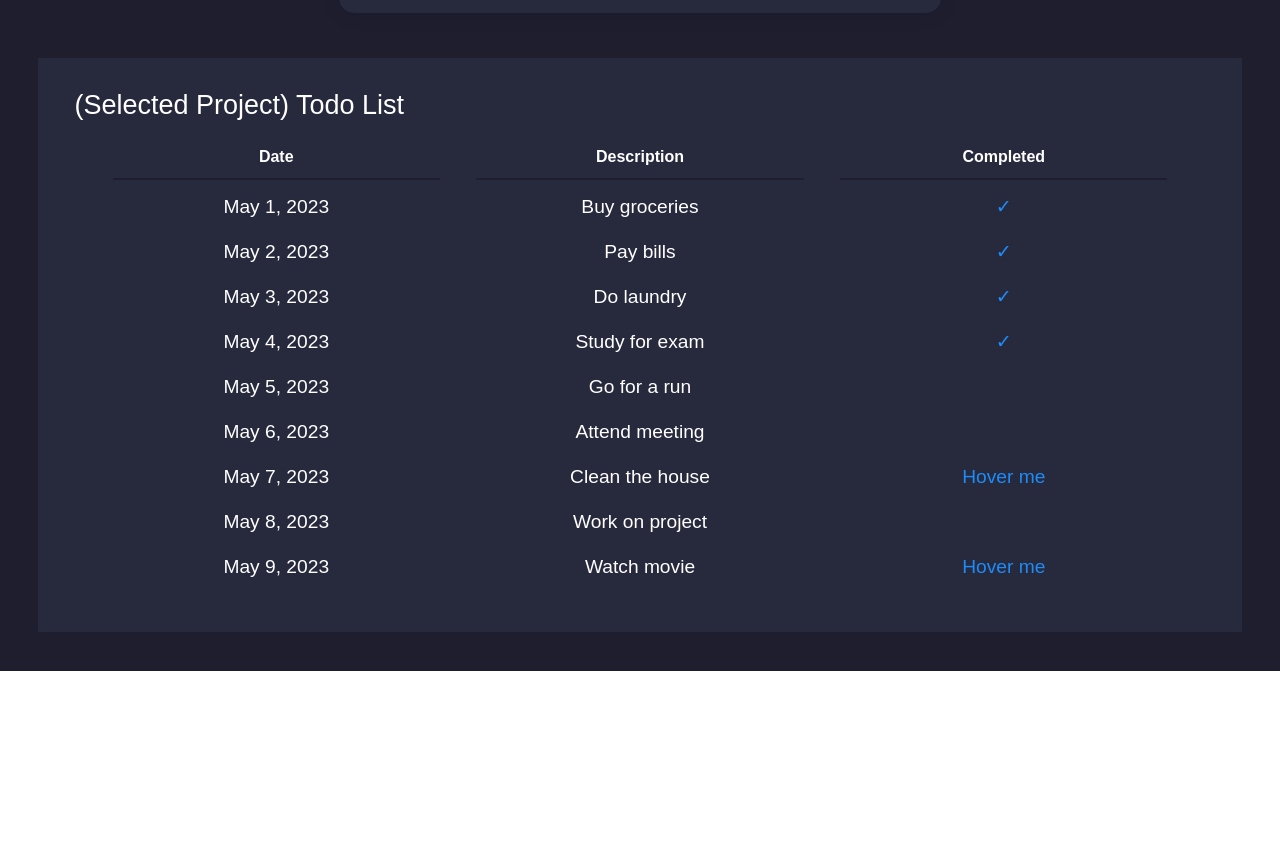
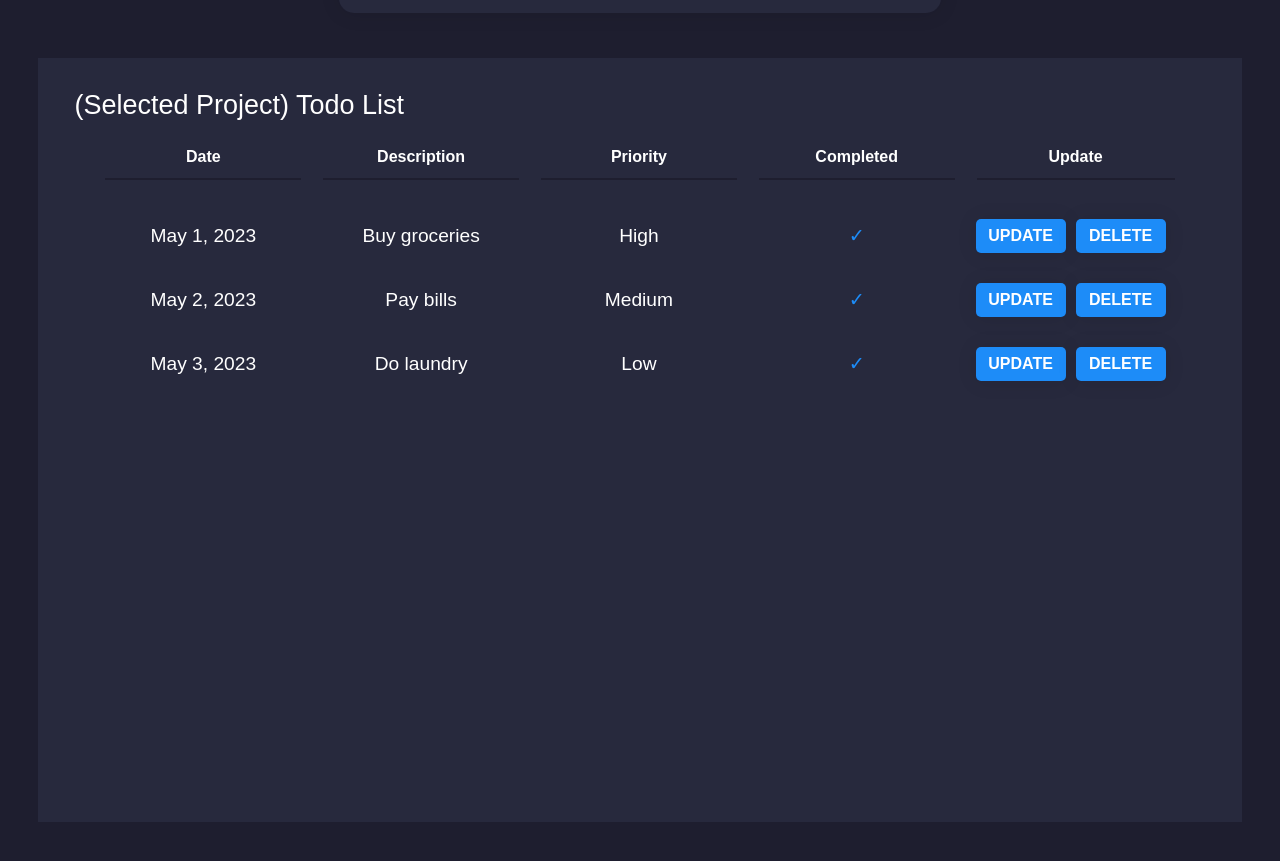
Before and after one commit to ksh009/top-todo-application, a plain HTML site: page index.html in a window 1280 px wide. Shown: the part 1552-2413 px from the top of the page. Before the commit the page ends 2223 px from the top, so only its background shows below. Drawn offline with Linux system fonts and the light colour scheme.

Commit message:
Update todo table

```diff
--- a/index.html
+++ b/index.html
@@ -203,7 +203,7 @@
 					<button type="submit">CREATE PROJECT</button>
 				</form>
 			</div>
-			<div class="todo-list-container">
+			<!-- <div class="todo-list-container">
 				<h2>(Selected Project) Todo List</h2>
 				<div class="todo-list">
 					<div class="header date">
@@ -236,38 +236,70 @@
 					<div class="todo-item date">May 3, 2023</div>
 					<div class="todo-item description">Do laundry</div>
 					<div class="todo-item completed">&#x2713;</div>
+				</div>
+			</div> -->
+            <div class="todo-list-container">
+                <h2>(Selected Project) Todo List</h2>
+                <div class="todo-list">
+                  <div class="header date">
+                    <span class="header-span">
+                      <p>Date</p>
+                      <hr class="project-hr">
+                    </span>
+                  </div>
+                  <div class="header description">
+                    <span class="header-span">
+                      <p>Description</p>
+                      <hr class="project-hr">
+                    </span>
+                  </div>
+                  <div class="header priority">
+                    <span class="header-span">
+                      <p>Priority</p>
+                      <hr class="project-hr">
+                    </span>
+                  </div>
+                  <div class="header completed">
+                    <span class="header-span">
+                      <p>Completed</p>
+                      <hr class="project-hr">
+                    </span>
+                  </div>
+                  <div class="header update">
+                    <span class="header-span">
+                      <p>Update</p>
+                      <hr class="project-hr">
+                    </span>
+                  </div>
 
-					<div class="todo-item date">May 4, 2023</div>
-					<div class="todo-item description">Study for exam</div>
-					<div class="todo-item completed">&#x2713;</div>
+                  <div class="todo-item date">May 1, 2023</div>
+                  <div class="todo-item description">Buy groceries</div>
+                  <div class="todo-item priority">High</div>
+                  <div class="todo-item completed">&#x2713;</div>
+                  <div class="todo-item update">
+                    <button class="update-btn">Update</button>
+                    <button class="delete-btn">Delete</button>
+                  </div>
 
-					<div class="todo-item date">May 5, 2023</div>
-					<div class="todo-item description">Go for a run</div>
-					<div class="todo-item completed"></div>
+                  <div class="todo-item date">May 2, 2023</div>
+                  <div class="todo-item description">Pay bills</div>
+                  <div class="todo-item priority">Medium</div>
+                  <div class="todo-item completed">&#x2713;</div>
+                  <div class="todo-item update">
+                    <button class="update-btn">Update</button>
+                    <button class="delete-btn">Delete</button>
+                  </div>
 
-					<div class="todo-item date">May 6, 2023</div>
-					<div class="todo-item description">Attend meeting</div>
-					<div class="todo-item completed"></div>
-
-					<div class="todo-item date">May 7, 2023</div>
-					<div class="todo-item description">Clean the house</div>
-					<div class="todo-item completed"><div class="parent">
-                        <span class="trigger">Hover me</span>
-                        <div class="target">This will be displayed</div>
-                    </div></div>
-
-					<div class="todo-item date">May 8, 2023</div>
-					<div class="todo-item description">Work on project</div>
-					<div class="todo-item completed"></div>
-
-					<div class="todo-item date">May 9, 2023</div>
-					<div class="todo-item description">Watch movie</div>
-					<div class="todo-item completed"><div class="parent">
-                        <span class="trigger">Hover me</span>
-                        <div class="target">This will be displayed</div>
-                    </div></div>
-				</div>
-			</div>
+                  <div class="todo-item date">May 3, 2023</div>
+                  <div class="todo-item description">Do laundry</div>
+                  <div class="todo-item priority">Low</div>
+                  <div class="todo-item completed">&#x2713;</div>
+                  <div class="todo-item update">
+                    <button class="update-btn">Update</button>
+                    <button class="delete-btn">Delete</button>
+                  </div>
+                </div>
+              </div>
 
 		</main>
 	</body>
--- a/styles.css
+++ b/styles.css
@@ -403,7 +403,7 @@ input:focus {
 }
 
 /* Todo list */
-.main-container .todo-list-container {
+/* .todo-list-container {
 	margin-top: 45px;
 	color: var(--text-color);
 	width: 100%;
@@ -414,26 +414,11 @@ input:focus {
 	padding: 27px 36px;
 }
 
-.main-container .todo-list-container h2 {
+.todo-list-container h2 {
 	font-size: 27px;
 	font-weight: normal;
 	color: var(--text-color);
 }
-
-/* .main-container .todo-list table {
-	border-collapse: collapse;
-	border: 1px solid lightgray;
-	background-color: var(--component-color);
-}
-
-.main-container .todo-list th {
-	font-weight: bold;
-	background-color: darkgray;
-}
-
-.main-container .todo-list td {
-	background-color: var(--component-color);
-} */
 
 .todo-list {
 	display: grid;
@@ -467,6 +452,106 @@ input:focus {
 
 .todo-item.completed {
 	color: var(--primary-color);
+} */
+
+.todo-list-container {
+	margin-top: 45px;
+	color: var(--text-color);
+	width: 100%;
+	display: flex;
+	flex-direction: column;
+	justify-content: center;
+	background-color: var(--component-color);
+	padding: 27px 36px;
+}
+
+.todo-list-container h2 {
+	font-size: 27px;
+	font-weight: normal;
+	color: var(--text-color);
+}
+
+.todo-list {
+	display: grid;
+	grid-template-columns: repeat(5, 1fr);
+	grid-template-rows: repeat(10, 1fr);
+	grid-row-gap: 10px;
+	padding: 20px;
+	border-radius: 10px;
+}
+
+.header {
+	font-weight: bold;
+}
+
+.todo-list span {
+	display: flex;
+	flex-direction: column;
+	align-items: center;
+}
+
+.todo-list span p {
+	margin-bottom: 9px;
+}
+
+.todo-item {
+	display: flex;
+	align-items: center;
+	justify-content: center;
+	font-size: 1.2em;
+	border: 1px solid var(--border-color);
+	padding: 10px;
+}
+
+.todo-item.date {
+	grid-column: 1 / span 1;
+}
+
+.todo-item.description {
+	grid-column: 2 / span 1;
+}
+
+.todo-item.priority {
+	grid-column: 3 / span 1;
+}
+
+.todo-item.completed {
+	color: var(--primary-color);
+	grid-column: 4 / span 1;
+}
+
+.todo-item.update {
+	grid-column: 5 / span 0;
+	display: flex;
+	justify-content: space-between;
+	align-items: center;
+}
+
+.todo-item.update button {
+	margin-right: 10px;
+	background-color: var(--primary-color);
+	color: #fff;
+	border: none;
+	border-radius: 5px;
+	padding: 5px 10px;
+	cursor: pointer;
+}
+
+.todo-item.update button:hover {
+	background-color: var(--primary-hover-color);
+}
+
+.todo-item.delete button {
+	background-color: var(--component-color);
+	color: #fff;
+	border: none;
+	border-radius: 5px;
+	padding: 5px 10px;
+	cursor: pointer;
+}
+
+.todo-item.delete button:hover {
+	background-color: var(--component-color);
 }
 
 /* Test CSS hover */
--- a/tempState.js
+++ b/tempState.js
@@ -1,6 +1,8 @@
 export const state = {
 	// Filter through this with select drop down
 	todoData: {
+		// Change this dynamically with onClick from projects grid
+		selectedProject: 'Default',
 		projects: [
 			{
 				name: 'Default',
```
